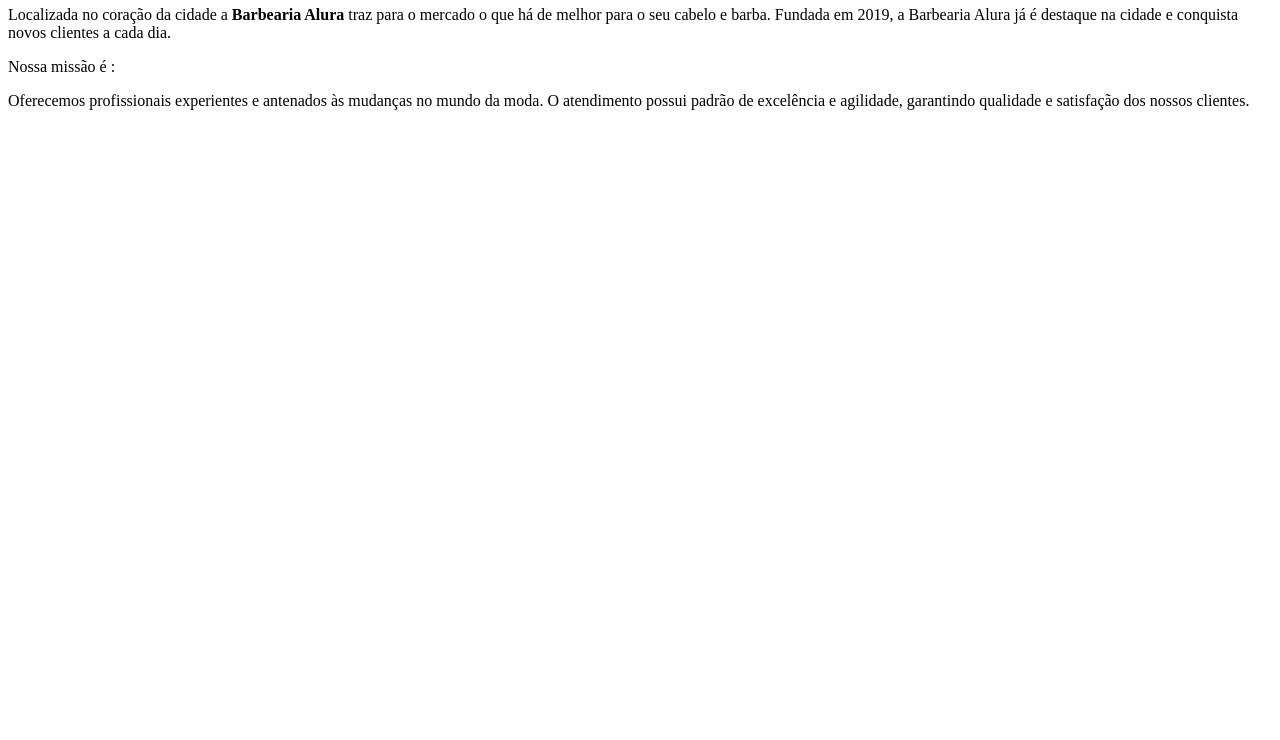
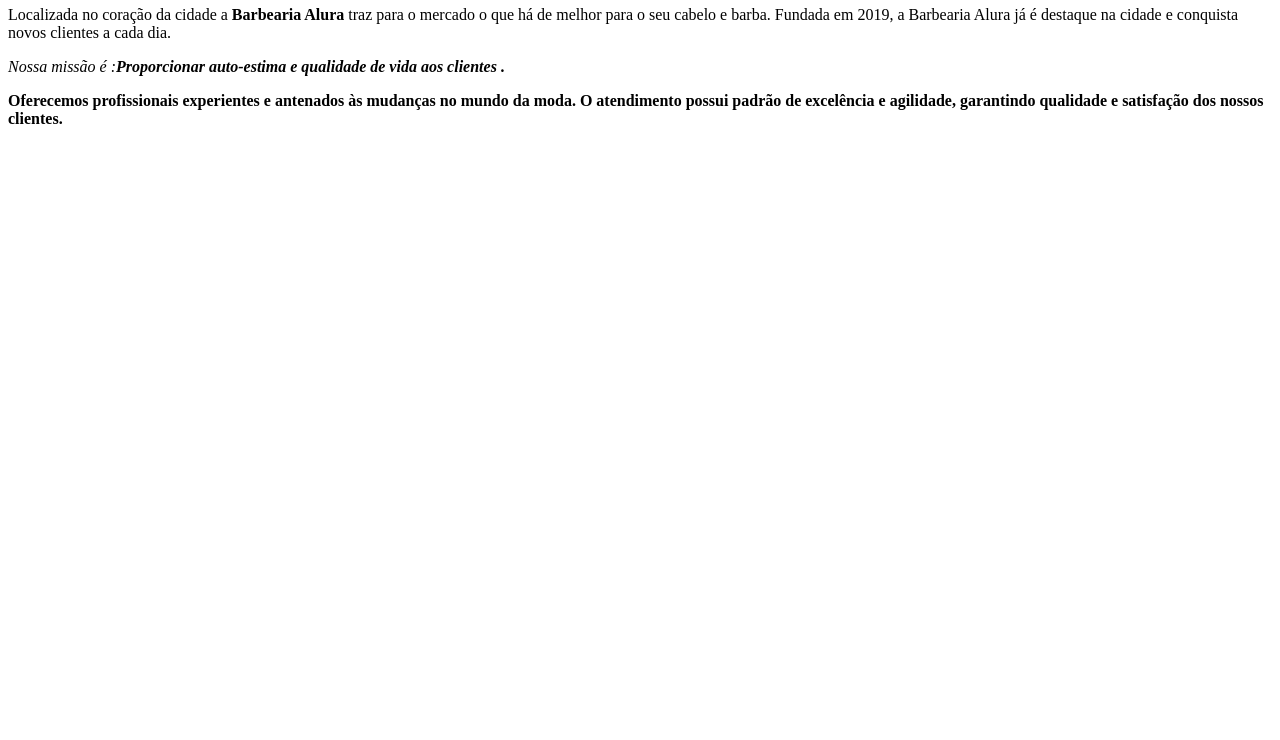
Before and after one commit to leticia11072005/alurasite, a plain HTML site: page index.html in a window 1280 px wide. Shown: the part 60-800 px from the top of the page. Drawn offline with Linux system fonts and the light colour scheme.

Commit message:
Add files via upload

```diff
--- a/index.html
+++ b/index.html
@@ -2,6 +2,6 @@
 
 <p>Localizada no coração da cidade a<strong> Barbearia Alura </strong>traz para o mercado o que há de melhor para o seu cabelo e barba. Fundada em 2019, a Barbearia Alura já é destaque na cidade e conquista novos clientes a cada dia.</p>
 
-<p>Nossa missão é :
+<p><em>Nossa missão é :<strong>Proporcionar auto-estima e qualidade de vida aos clientes <strong>.</em></p>
 
 <p>Oferecemos profissionais experientes e antenados às mudanças no mundo da moda. O atendimento possui padrão de excelência e agilidade, garantindo qualidade e satisfação dos nossos clientes.</p>
```
